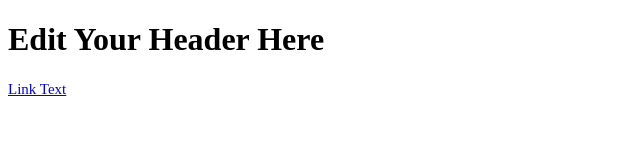
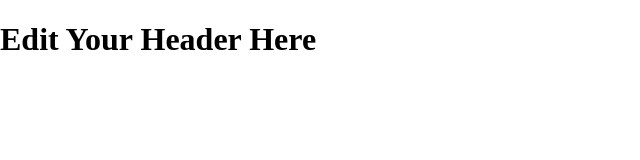
Before and after one commit to AeroFood/fakepizzasite.github.io, a plain HTML site: page index.html in a window 1280 px wide. Shown: the whole page, without its empty margins (0-640 px from the left). Drawn offline with Linux system fonts and the light colour scheme.

Commit message:
Update index.html

```diff
--- a/index.html
+++ b/index.html
@@ -8,9 +8,23 @@
         Home
       </title>
       </head>
+    <style>
+          body{
+    background: url("BACKGROUND ULR HERE") no-repeat top center fixed;
+    background-size: cover;
+    margin:  0;
+    padding: 0;
+    height: 100%;
+    width: 100%;
+}
+        </style>
+    <style>
+
+
+        </style>
     <!-- Keep in mind, you can change the "background-color: transparent" to a color to make the link apear more boxey-->
   <body style="background-color: BACKGROUND COLOR HERE(IF WANTED)"> <!-- Delete this line if you dont want a background color -->
        <h1> Edit Your Header Here </h1>
-     <a style="font-size: 15px;" href="Put Page HL here" target="_blank">  Link Text  </a>
+
     </body>
   </html>
```
